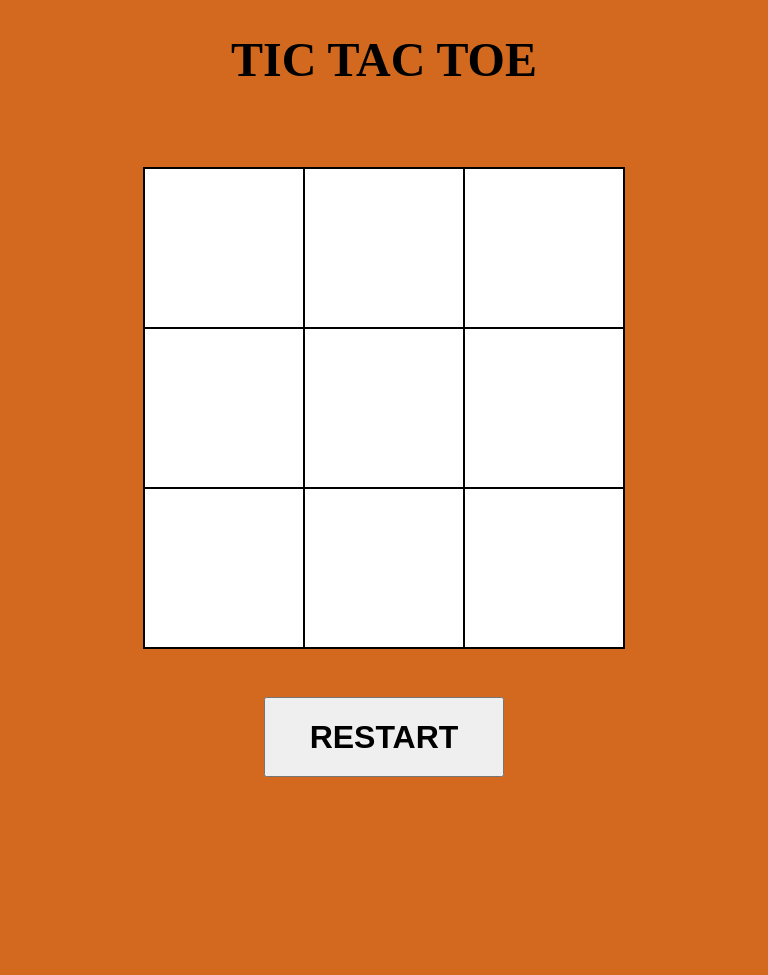
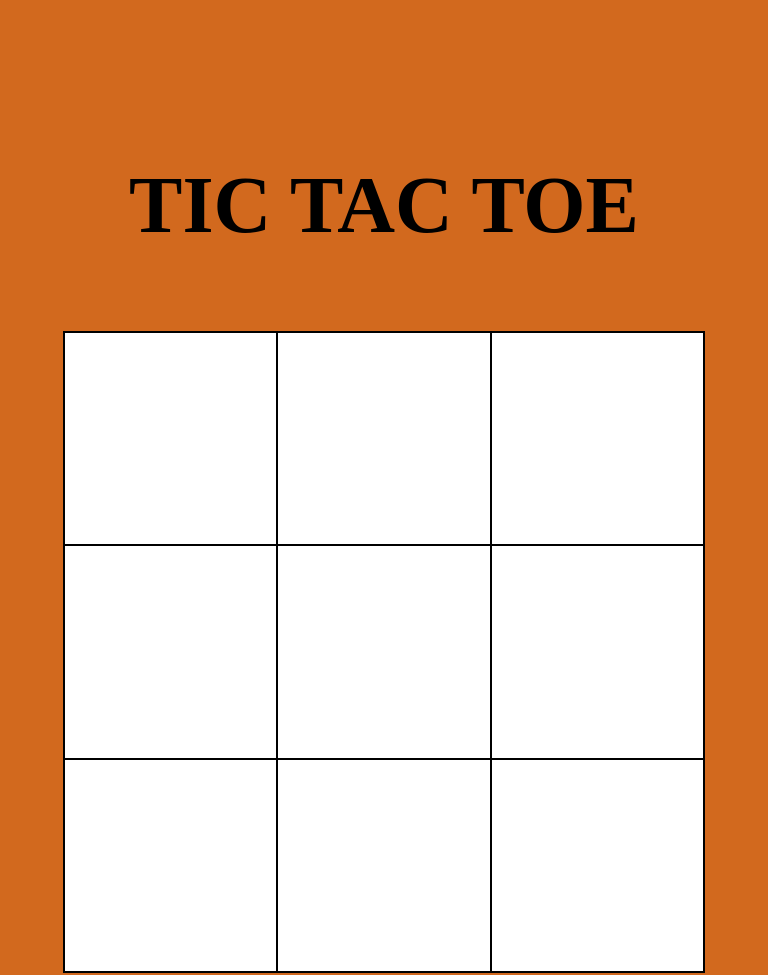
Before and after one commit to luan-nguyen20/ticTacToe, a plain HTML site: page index.html in a window 768 px wide. Shown: the top 975 px of the page. Before the commit the page ends 800 px from the top, so only its background shows below. Drawn offline with Linux system fonts and the light colour scheme.

Commit message:
edit ipad portrait style

```diff
--- a/style.css
+++ b/style.css
@@ -55,7 +55,7 @@ header{
     pointer-events: none;
 }
 
-/* Smartphones portrait mode----------- */
+/* Smartphones (portrait)----------- */
 @media only screen
 and (min-device-width : 320px)
 and (max-device-width : 420px) {
@@ -80,9 +80,27 @@ and (max-device-width : 420px) {
     }
 }
 
-/* iPads (portrait and landscape) ----------- */
+/* iPads (portrait) ----------- */
 @media only screen
 and (min-device-width : 768px)
 and (max-device-width : 1024px) {
+    header{
+        font-size: 5rem;
+        margin-top: 10rem;
+    }
 
+    .board{
+        height: 40rem;
+        width: 40rem;
+    }
+
+    .restartBtn button{
+        font-size: 2rem;
+        height: 10rem;
+        width: 20rem;
+    }
+
+    .cell{
+        font-size: 10rem;
+    }
 }
```
